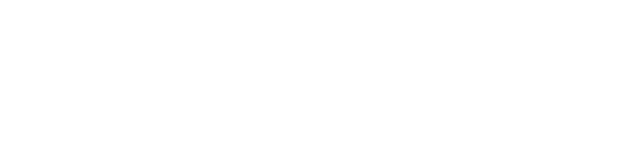
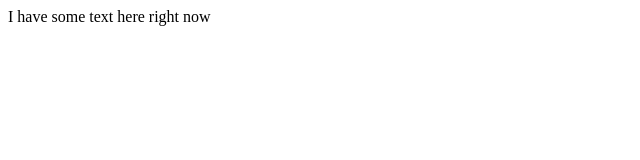
Before and after one commit to surajkr86/ankit, a plain HTML site: page index.html in a window 1280 px wide. Shown: the whole page, without its empty margins (0-640 px from the left). Drawn offline with Linux system fonts and the light colour scheme.

Commit message:
some file add

```diff
--- a/index.html
+++ b/index.html
@@ -4,7 +4,7 @@
 <meta charset="utf-8">
 <title>Untitled Document</title>
 </head>
-
+I have some text here right now
 <body>
 </body>
 </html>
```
